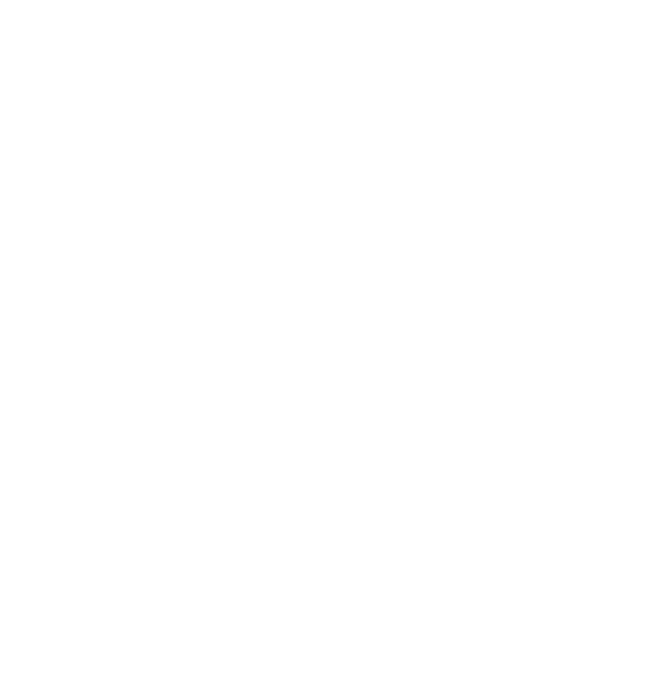
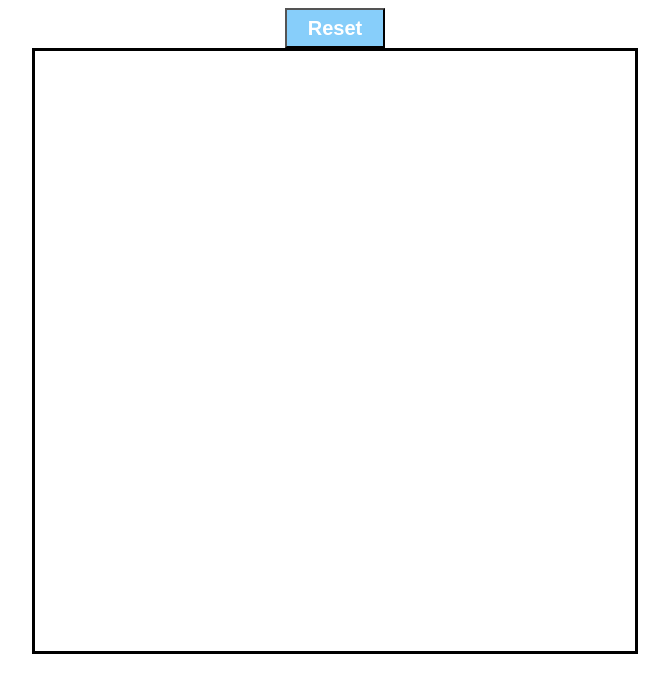
Before and after one commit to braedonbanta/odin-etch-a-sketch, a plain HTML site: page index.html in a window 1280 px wide. Shown: the whole page, without its empty margins (305-974 px from the left). Drawn offline with Linux system fonts and the light colour scheme.

Commit message:
Finish basic etch-a-sketch

```diff
--- a/index.html
+++ b/index.html
@@ -3,9 +3,12 @@
 <head>
     <meta charset="UTF-8">
     <meta name="viewport" content="width=device-width, initial-scale=1.0">
+    <link rel="stylesheet" href="styles.css">
     <title>Etch-A-Sketch</title>
 </head>
 <body>
-
+    <button class="reset">Reset</button>
+    <div class="container"></div>
+    <script src="javascript.js"></script>
 </body>
 </html>
--- a/javascript.js
+++ b/javascript.js
@@ -0,0 +1,35 @@
+// Create divs
+console.log("javascript loaded");
+const MAX_WIDTH = 600;
+const MAX_HEIGHT = 600;
+
+function generateBoard(numRows) {
+for (let i = 0; i < (numRows * numRows); i++) {
+    let container = document.querySelector(".container");
+    let square = document.createElement("div");
+    square.style.width = (MAX_WIDTH / numRows) + "px";
+    square.style.height = (MAX_HEIGHT / numRows) + "px";
+    square.classList.add("square");
+    square.addEventListener("mouseenter", function () {
+        square.style.backgroundColor = "Black";
+        console.log('entered');
+    })
+    container.append(square);
+}}
+
+const resetButton = document.querySelector(".reset");
+resetButton.addEventListener("click", function() {
+    let container = document.querySelector('.container');
+    container.remove();
+    container = document.createElement("div");
+    container.classList.add("container");
+    document.body.append(container);
+    let newSize = prompt("Please enter the number of rows/columns for this new board");
+    while (newSize > 100) {
+        newSize = prompt("Please enter a number less than 100 to reset the board size to.");
+    }
+    generateBoard(Number(newSize));
+})
+
+
+generateBoard(4);
--- a/styles.css
+++ b/styles.css
@@ -0,0 +1,33 @@
+body {
+    display: flex;
+    justify-content: center;
+    align-items: center;
+    flex-direction: column;
+}
+
+.container {
+    display: flex;
+    flex-direction: row;
+    flex-wrap: wrap;
+    width: 600px;
+    height: 600px;
+    padding: none;
+    margin: none;
+    gap: none;
+    column-gap: none;
+    border: solid black 3px;
+}
+
+.square {
+    margin: none;
+    padding: none;
+}
+
+.reset {
+    color: white;
+    font-size: 20px;
+    font-weight: bold;
+    background-color: lightskyblue;
+    height:40px;
+    width:100px;
+}
```
